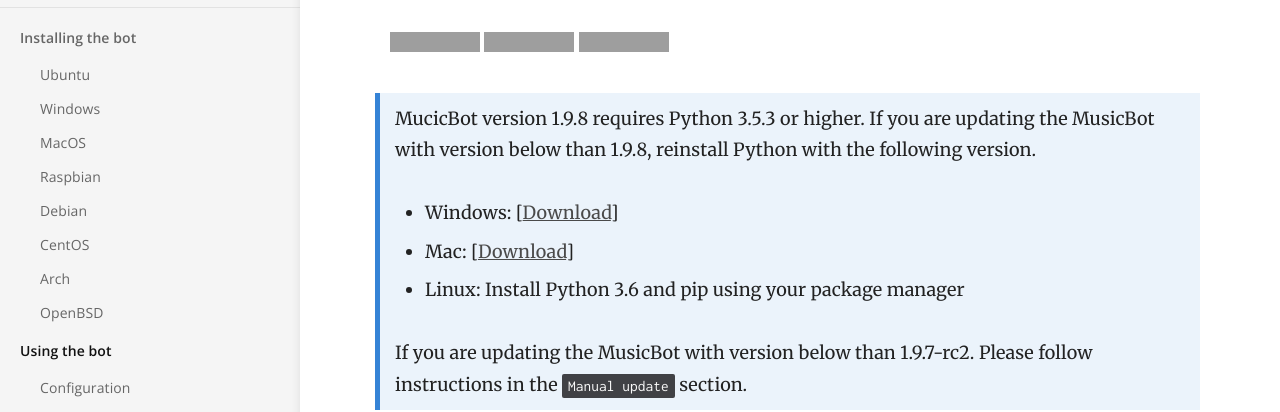
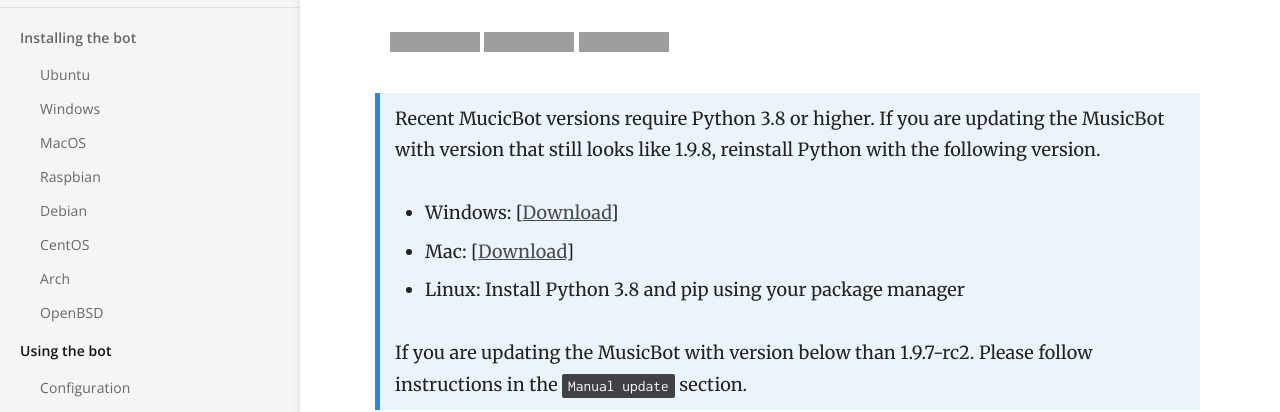
Before and after one commit to Just-Some-Bots/MusicBot, a Jekyll site: the page built from _docs/using/updating.md, in a window 1280 px wide, cut to the strip 162-574 px from the top of the page. Built offline with Jekyll 4.4.1, drawn with Linux system fonts in a browser that asks for light colours; grey boxes are pictures that could not be loaded.

Commit message:
Update "Updating.md" with py3.8
How did I miss this

```diff
--- a/_docs/using/updating.md
+++ b/_docs/using/updating.md
@@ -8,10 +8,10 @@ order: 4
 [![GitHub forks](https://img.shields.io/github/forks/Just-Some-Bots/MusicBot.svg)](https://github.com/Just-Some-Bots/MusicBot/network)
 [![Python version](https://img.shields.io/badge/python-3.5%2C%203.6%2C%203.7-blue.svg)](https://python.org)
 
-> MucicBot version 1.9.8 requires Python 3.5.3 or higher. If you are updating the MusicBot with version below than 1.9.8, reinstall Python with the following version.
-> - Windows: [[Download](https://www.python.org/ftp/python/3.7.0/python-3.7.0.exe)]
-> - Mac: [[Download](https://www.python.org/ftp/python/3.6.6/python-3.6.6-macosx10.6.pkg)]
-> - Linux: Install Python 3.6 and pip using your package manager
+> Recent MucicBot versions require Python 3.8 or higher. If you are updating the MusicBot with version that still looks like 1.9.8, reinstall Python with the following version.
+> - Windows: [[Download](https://www.python.org/ftp/python/3.8.10/python-3.8.10-amd64.exe)]
+> - Mac: [[Download](https://www.python.org/ftp/python/3.8.10/python-3.8.10-macosx10.9.pkg)]
+> - Linux: Install Python 3.8 and pip using your package manager
 >
 > If you are updating the MusicBot with version below than 1.9.7-rc2. Please follow instructions in the `Manual update` section.
 
```
